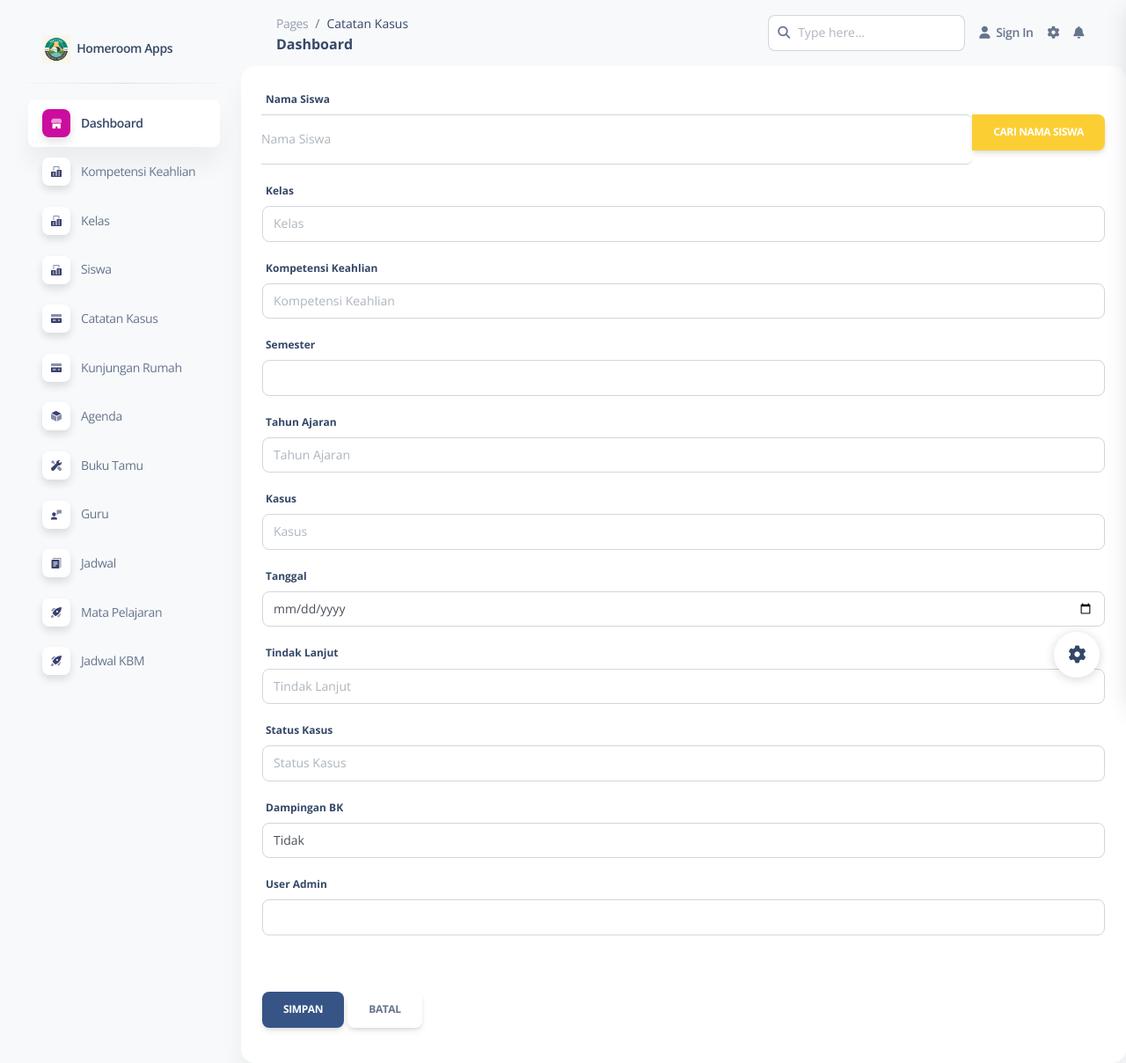
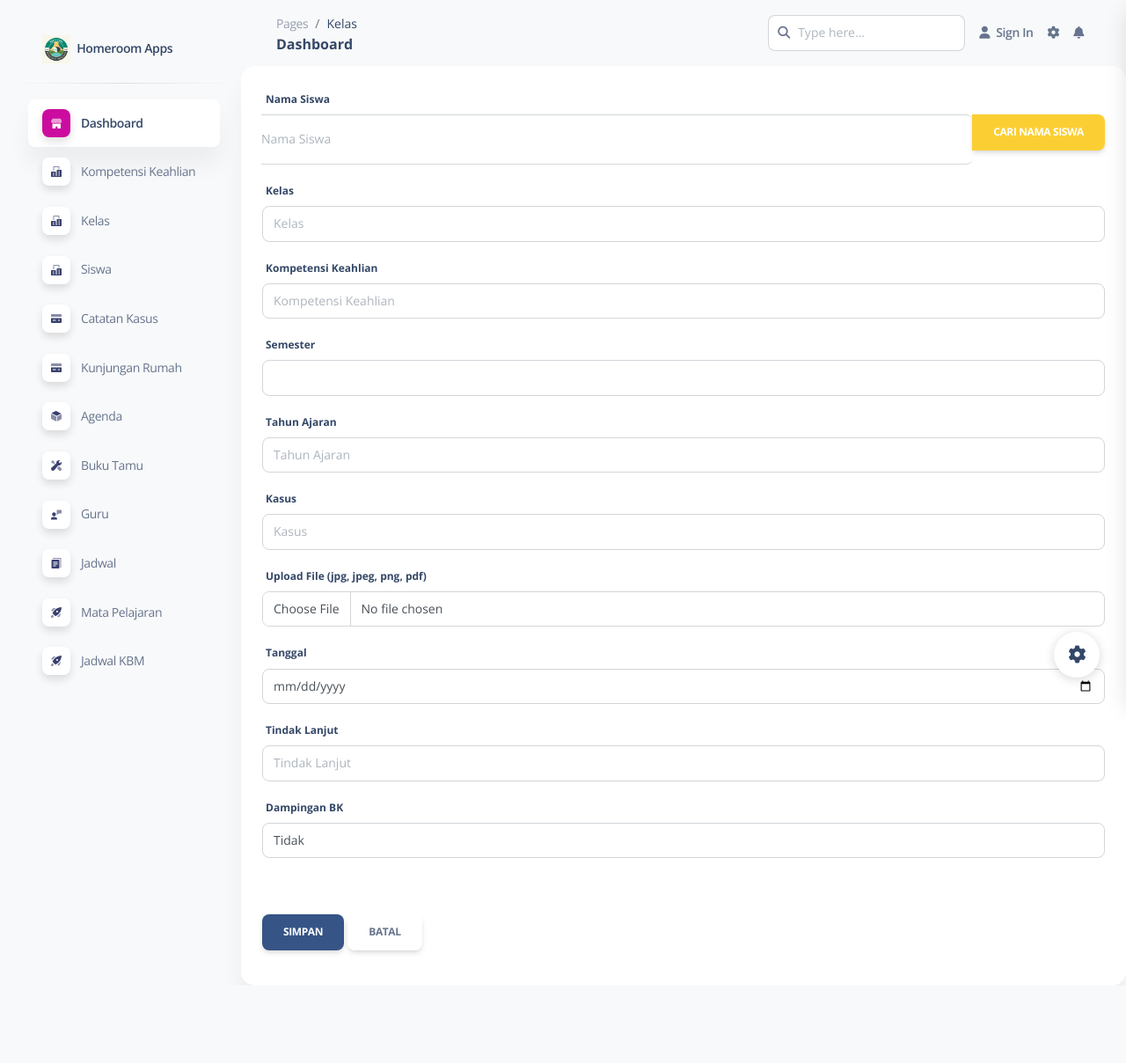
Before and after one commit to biaiueoo/project_homeroom, a Laravel app: page /catatankasus/create in a window 1280 px wide; the page is wider, and only the part inside the window is pictured. Shown: that part at 88% size. After the commit the page ends 1083 px from the top of that part, so only its background shows below. Run offline with Laravel 9, Linux system fonts and the light colour scheme; a user stored in the database is signed in; tables that the repository leaves empty hold one stand-in row (values such as "Sample post"); lists and menus that the app fills with data are empty; some libraries are stand-ins or nearby versions.

Commit message:
vebby ck

```diff
--- a/app/Http/Controllers/CatatanKasusController.php
+++ b/app/Http/Controllers/CatatanKasusController.php
@@ -2,11 +2,10 @@
 
 namespace App\Http\Controllers;
 
-use Illuminate\Support\Facades\Auth;
+use App\Models\CatatanKasus;
+use App\Models\Siswa;
+use App\Models\Lookup;
 
-use App\Models\CatatanKasus;
-use App\Models\Lookup;
-use App\Models\Siswa;
 use Illuminate\Http\Request;
 
 class CatatanKasusController extends Controller
@@ -22,6 +21,7 @@ class CatatanKasusController extends Controller
     public function create()
     {
         $semester = Lookup::where('jenis', 'semester')->get();
+
         return view(
             'catatankasus.create',
             [
@@ -33,65 +33,112 @@ class CatatanKasusController extends Controller
 
     public function store(Request $request)
     {
+        // $request->validate([
+        //     'kdsiswa' => 'required',
+        //     'semester' => 'required',
+        //     'tahun_ajaran' => 'required',
+        //     'kasus' => 'required',
+        //     'file' => 'required|file|mimes:jpeg,jpg,png,pdf|max:2048',
+        //     'tanggal' => 'required',
+        //     'tidak_lanjut' => 'required',
+        //     // 'status_kasus' => 'required',
+        //     'dampingan_bk' => 'required',
+        //     // 'user_bk' => 'required',
+
+        // ]);
+
+        if ($request->hasFile('file')) {
+            $file = $request->file('file');
+            $fileName = time() . '_' . $file->getClientOriginalName();
+            $file->move(public_path('uploads'), $fileName);
+
+            CatatanKasus::create([
+                'kdsiswa' => $request->kdsiswa,
+                'semester' => $request->semester,
+                'tahun_ajaran' => $request->tahun_ajaran,
+                'kasus' => $request->kasus,
+                'keterangan' => $fileName,
+                'tanggal' => $request->tanggal,
+                'tidak_lanjut' => $request->tidak_lanjut,
+                // 'status_kasus' => $request->status_kasus,
+                'dampingan_bk' => $request->dampingan_bk,
+                // 'user_bk' => $request->user_bk,
+            ]);
+
+            return redirect()->route('catatankasus.index')->with('success_message', 'Berhasil menambah catatan kasus baru');
+        }
+    }
+
+
+    public function upload(Request $request)
+    {
         $request->validate([
-            'id_siswa' => 'required|exists:siswa,id',
-            'semester' => 'required',
-            'tahun_ajaran' => 'required',
-            'kasus' => 'required',
-            'tindak_lanjut' => 'required',
-            'status_kasus' => 'required',
-            'dampingan_bk' => 'required',
-            'semester' => 'required',
+            'kdsiswa' => 'required',
+            'keterangan' => 'nullable|file|mimes:pdf,doc,docx,xls,xlsx,jpg,jpeg,png|max:2048',
         ]);
 
-        $user = Auth::user();
+        $file = $request->file('keterangan');
 
-        CatatanKasus::create([
-            'id_siswa' => $request->id_siswa,
-            'semester' => $request->semester,
-            'tahun_ajaran' => $request->tahun_ajaran,
-            'kasus' => $request->kasus,
-            'tindak_lanjut' => $request->tindak_lanjut,
-            'status_kasus' => $request->status_kasus,
-            'dampingan_bk' => $request->dampingan_bk,
-            'semester' => $request->semester,
-        ]);
+        // Menyimpan file ke dalam folder storage/app/public
+        $filePath = $file->store('uploads');
 
-        return redirect()->route('catatankasus.index')->with('success_message', 'Berhasil menambah catatan kasus');
+        // Mengambil nama file dari path yang disimpan di storage
+        $fileName = basename($filePath);
+
+        return back()->with('success_message', 'File Keterangan berhasil diupload')->with('file_name', $fileName);
     }
+
+
+
 
     public function edit($id)
     {
-        $catatankasus = CatatanKasus::findOrFail($id);
-        $siswa = Siswa::all();
-
-        return view('catatankasus.edit', compact('catatankasus', 'siswa'));
+        $semester = Lookup::where('jenis', 'semester')->get();
+        $catatankasus = CatatanKasus::find($id);
+        if (!$catatankasus) return redirect()->route('catatankasus.index')
+            ->with('error_message', 'Catatan Kasus dengan id = ' . $id . ' tidak ditemukan');
+        return view('catatankasus.edit', [
+            'catatankasus' => $catatankasus,
+            'siswa' => Siswa::all(),
+            'semester' => $semester
+        ]);
     }
 
     public function update(Request $request, $id)
     {
-        $request->validate([
-            'id_siswa' => 'required|exists:siswa,id',
-            'semester' => 'required',
-            'tahun_ajaran' => 'required',
-            'kasus' => 'required',
-            'tindak_lanjut' => 'required',
-            'status_kasus' => 'required',
-            'dampingan_bk' => 'required',
-        ]);
+        // $request->validate([
+        //     'kdsiswa' => 'required|exists:siswa,id',
+        //     'semester' => 'required',
+        //     'tahun_ajaran' => 'required',
+        //     'kasus' => 'required',
+        //     'keterangan' => 'required',
+        //     'tanggal' => 'required',
+        //     'tindak_lanjut' => 'required',
+        //     'status_kasus' => 'required',
+        //     'dampingan_bk' => 'required',
+        // ]);
 
-        $user = Auth::user();
         $catatankasus = CatatanKasus::findOrFail($id);
         $catatankasus->update([
-            'kdsiswa' => $request->id_siswa,
+            'kdsiswa' => $request->kdsiswa,
             'semester' => $request->semester,
             'tahun_ajaran' => $request->tahun_ajaran,
             'kasus' => $request->kasus,
-            'tindak_lanjut' => $request->tindak_lanjut,
-            'status_kasus' => $request->status_kasus,
-            'dampingan_bk' => $request->dampingan_bk
+            'keterangan' => $request->keterangan,
+            'tanggal' => $request->tanggal,
+            'tidak_lanjut' => $request->tidak_lanjut,
+            // 'status_kasus' => $request->status_kasus,
+            'dampingan_bk' => $request->dampingan_bk,
         ]);
 
         return redirect()->route('catatankasus.index')->with('success_message', 'Berhasil mengupdate catatan kasus');
     }
+
+    public function destroy(Request $request, $id)
+    {
+
+        $catatankasus = CatatanKasus::find($id);
+        if ($catatankasus) $catatankasus->delete();
+        return redirect()->route('catatankasus.index')->with('success_message', 'Berhasil menghapus Catatan Kasus');
+    }
 }
--- a/resources/views/catatankasus/create.blade.php
+++ b/resources/views/catatankasus/create.blade.php
@@ -2,7 +2,7 @@
 @section('nav')
     @include('dashboard.nav')
 @endsection
-@section('page', 'Catatan Kasus')
+@section('page', 'Kelas')
 @section('main')
     @include('dashboard.main')
     <form action="{{ route('catatankasus.store') }}" method="post" enctype="multipart/form-data">
@@ -93,6 +93,14 @@
                             @enderror
                         </div> --}}
 
+                        <div class="form-group">
+                            <label for="file">Upload File (jpg, jpeg, png, pdf)</label>
+                            <input type="file" class="form-control @error('file') is-invalid @enderror" id="file" name="file">
+                            @error('file')
+                            <span class="text-danger">{{ $message }}</span>
+                            @enderror
+                        </div>
+
 
                         <div class="form-group">
                             <label for="tanggal">Tanggal</label>
@@ -104,16 +112,16 @@
                         </div>
 
                         <div class="form-group">
-                            <label for="tindak_lanjut">Tindak Lanjut</label>
-                            <input type="text" class="form-control @error('tindak_lanjut') is-invalid @enderror"
-                                id="tindak_lanjut" placeholder="Tindak Lanjut" name="tindak_lanjut"
-                                value="{{ old('tindak_lanjut') }}">
-                            @error('tindak_lanjut')
+                            <label for="tidak_lanjut">Tindak Lanjut</label>
+                            <input type="text" class="form-control @error('tidak_lanjut') is-invalid @enderror"
+                                id="tidak_lanjut" placeholder="Tindak Lanjut" name="tidak_lanjut"
+                                value="{{ old('tidak_lanjut') }}">
+                            @error('tidak_lanjut')
                                 <span class="text danger">{{ $message }}</span>
                             @enderror
                         </div>
 
-                        <div class="form-group">
+                        {{-- <div class="form-group">
                             <label for="status_kasus">Status Kasus</label>
                             <input type="text" class="form-control @error('status_kasus') is-invalid @enderror"
                                 id="status_kasus" placeholder="Status Kasus" name="status_kasus"
@@ -121,7 +129,7 @@
                             @error('status_kasus')
                                 <span class="text danger">{{ $message }}</span>
                             @enderror
-                        </div>
+                        </div> --}}
 
                         <div class="form-group">
                             <label for="dampingan_bk">Dampingan BK</label>
@@ -138,11 +146,11 @@
                         </div>
 
 
-                        <div class="form-group">
-                            <label for="user_admin">User Admin</label>
-                            <input type="text" class="form-control" id="user_admin" name="user_admin"
-                                value="{{ old('user_admin') }}">
-                        </div>
+                        {{-- <div class="form-group">
+                            <label for="user_bk">User Level</label>
+                            <input type="text" class="form-control" id="user_bk" name="user_bk"
+                                value="{{ auth()->user()->id }}" readonly>
+                        </div> --}}
 
                         {{-- <div class="form-group">
                             <label for="user_name">Nama Pengguna</label>
```
Also changed, not shown: app/Models/CatatanKasus.php (+10 -13 lines), resources/views/catatankasus/index.blade.php (+33 -16 lines), public/uploads/1708329682_Screenshot (18).png (added), 2 other files.
